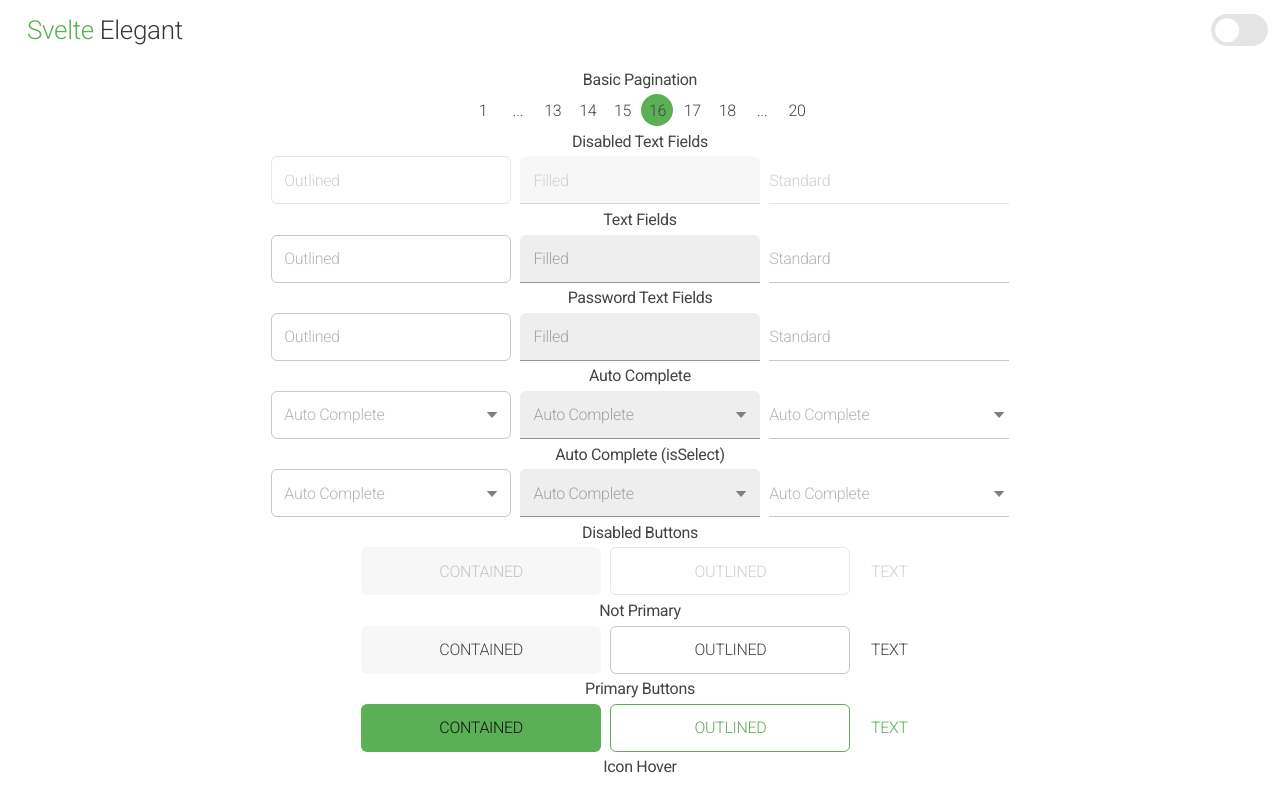
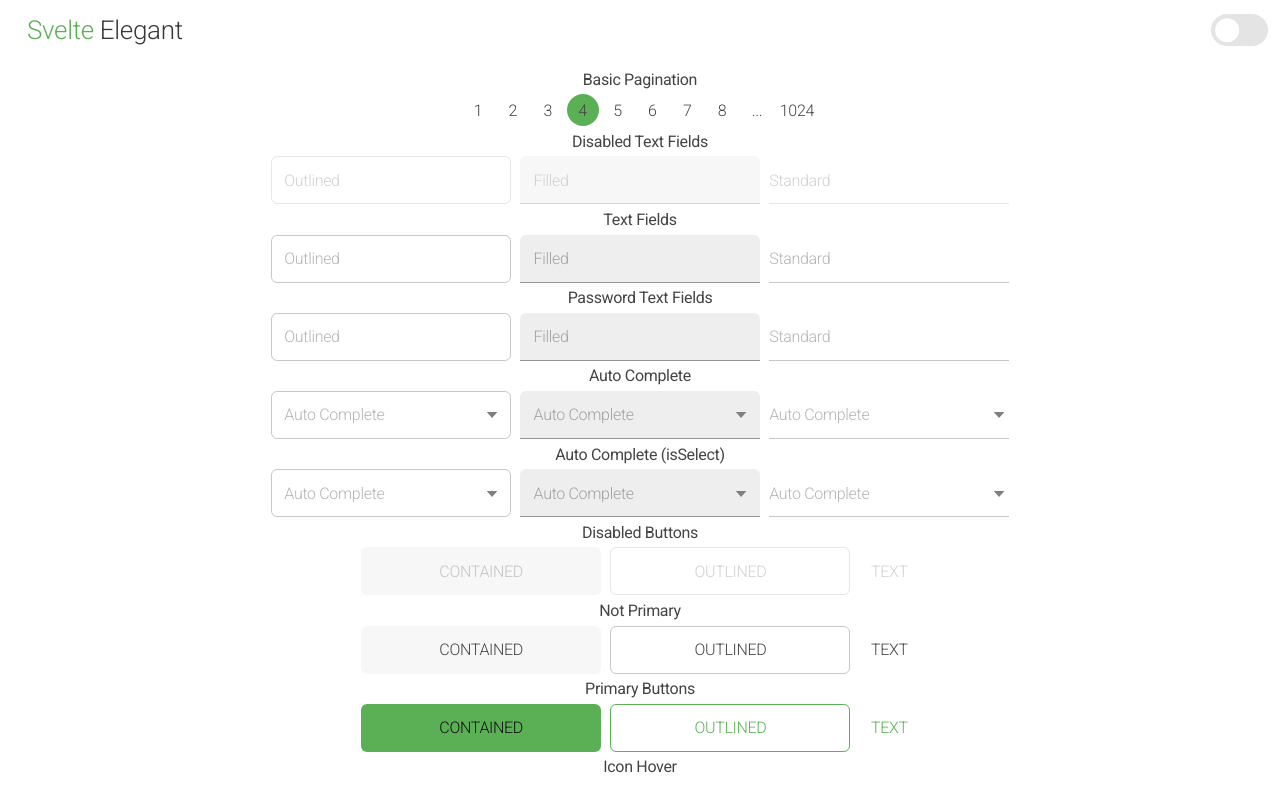
Before and after one commit to Myslitel666/Svelte-Elegant, a SvelteKit app: page / in a window 1280 px wide. Shown: the top 800 px of the page. Built offline with nearby package versions, Linux system fonts and the light colour scheme; some icons are missing.

Commit message:
Pagination functionality is now perfect.

```diff
--- a/src/lib/elegant/navigation/Pagination.svelte
+++ b/src/lib/elegant/navigation/Pagination.svelte
@@ -3,11 +3,11 @@
 
   export let bgColor = "";
   export let bgColorHover = "";
-  export let count = 11;
-  export let selectedPage = 16;
+  export let count = 1024;
+  export let selectedPage = 4;
   export let typePage: "Circle" | "Square" = "Circle";
   export let visiblePages: number[] = [];
-  export let maxVisibleCount = 7;
+  export let maxVisibleCount = 10;
 
   let theme;
   let xBgColor = "";
@@ -44,7 +44,7 @@
             : (centeredPages - 2) / 2;
 
         //Если страница с середины
-        if (selectedPage < count - 3) {
+        if (selectedPage <= count - maxVisibleCount / 2) {
           visiblePages.push(1);
 
           for (let i = selectedPage - leftPagesCount; i <= selectedPage; i++) {
@@ -96,7 +96,7 @@
     <button
       style:background-color={page === selectedPage ? xBgColor : ""}
       style:border-radius={typePage === "Square" ? "0.25rem" : "50%"}
-      style:width="2rem"
+      style:min-width="2rem"
       style:height="2rem"
       style:--Xl-bgColorHover={xBgColorHover}
       onclick={() => {
--- a/src/routes/+page.svelte
+++ b/src/routes/+page.svelte
@@ -110,7 +110,7 @@
 <div id="container" style:width="100%">
   <h6 class="heading">Basic Pagination</h6>
   <div class="components-container">
-    <Pagination typePage="Circle" maxVisibleCount={10} count={20} />
+    <Pagination typePage="Circle" />
   </div>
   <h6 class="heading">Disabled Text Fields</h6>
   <div
```
